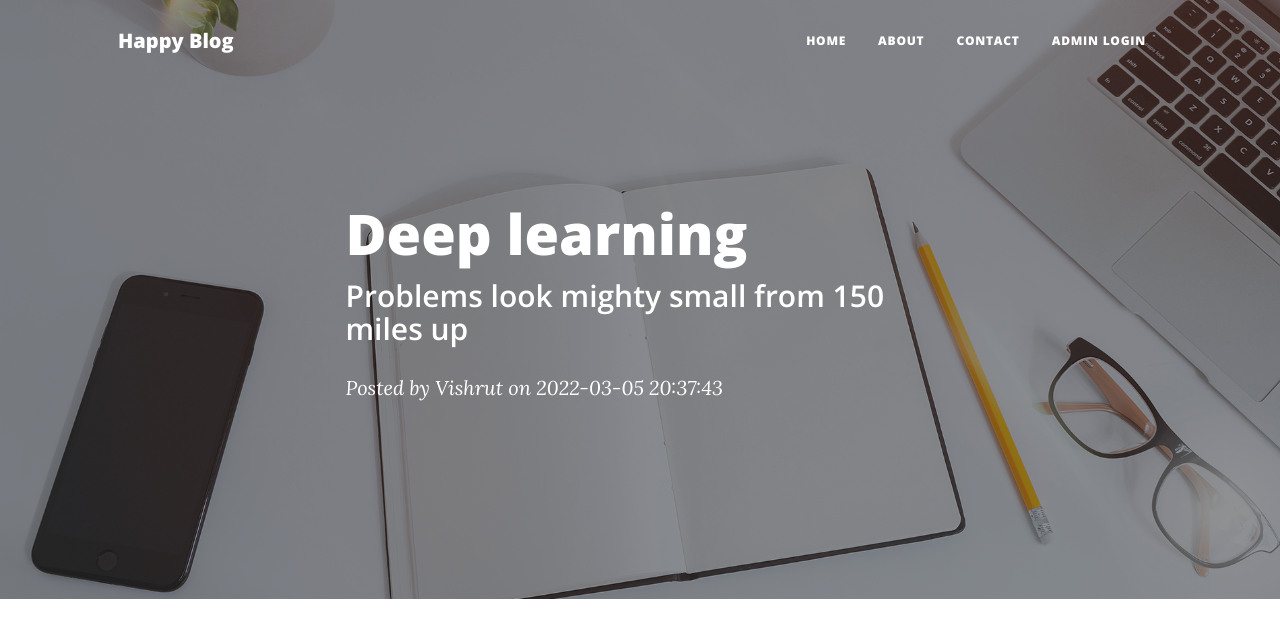
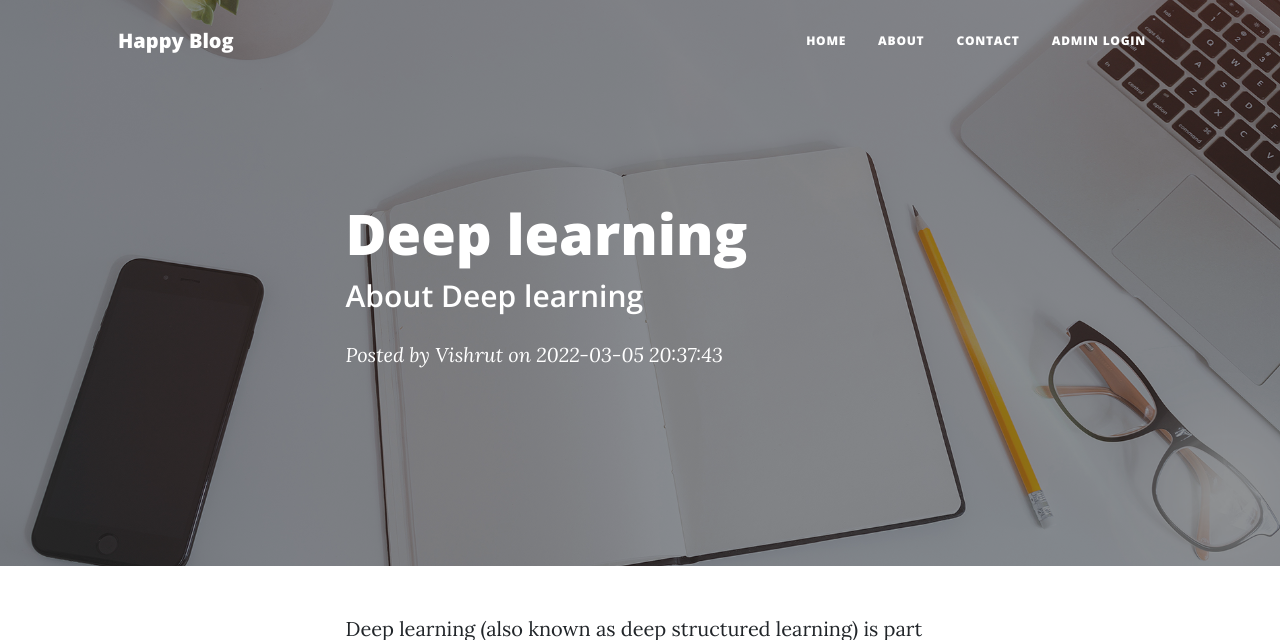
Before and after one commit to goyalvishrut/Happy-Blog, a Flask app: page /post/deep-learning46 in a window 1280 px wide. Shown: the top 640 px of the page. Run offline with Flask 2, Linux system fonts and the light colour scheme; data comes from the database, SQL or seed files in the repository; parts of the project's set-up code (start-up, migrations or seed data) failed here and were passed over; some libraries are stand-ins or nearby versions.

Commit message:
post subtitle bug is fixed
post subtitle bug is fixed here

```diff
--- a/templates/post.html
+++ b/templates/post.html
@@ -8,7 +8,7 @@
             <div class="col-md-10 col-lg-8 col-xl-7">
                 <div class="post-heading">
                     <h1>{{post.title}}</h1>
-                    <h2 class="subheading">Problems look mighty small from 150 miles up</h2>
+                    <h2 class="subheading">{{post.subtitle}}</h2>
                     <span class="meta">
                         Posted by
                         <a href="#!">{{post.writer}}</a>
```
Also changed, not shown: static/assets/img/blog-edit43.jpg (added), static/assets/img/deep-learning-edit46.jpg (added).
